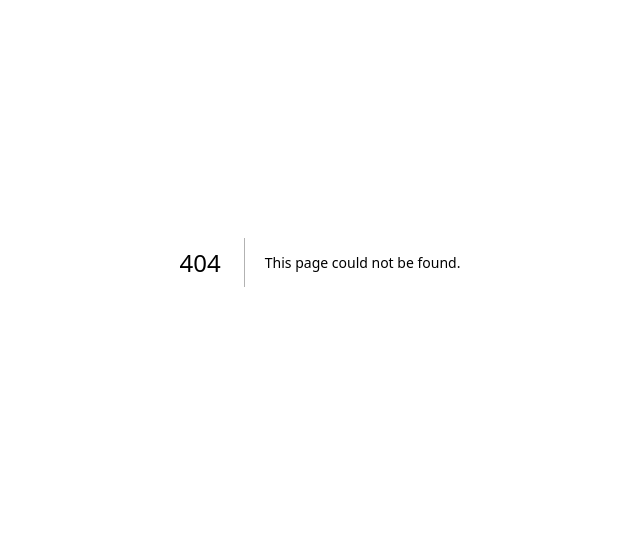
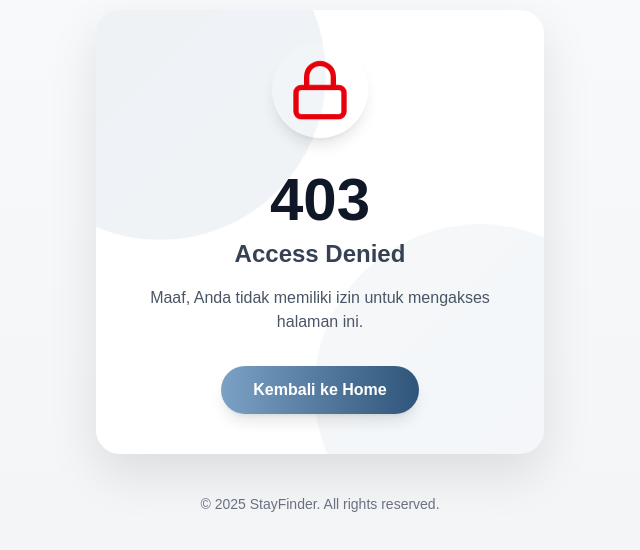
Before and after one commit to AzkiZulham/Fe-FinalProject, a Next.js app: page /403 in a window 1280 px wide. Before the commit this address had no page. Shown: the part 138-688 px from the top of the page, without its empty margins (320-960 px from the left). Built offline with nearby package versions, Linux system fonts and the light colour scheme.

Commit message:
add PRW-12-User-Authorization Protect Page

```diff
--- /dev/null
+++ b/src/app/403/page.tsx
@@ -0,0 +1,70 @@
+// app/403.tsx
+"use client";
+
+import Link from "next/link";
+import { Lock } from "lucide-react";
+
+export default function ForbiddenPage() {
+  return (
+    <main className="flex flex-col items-center justify-center min-h-screen bg-gradient-to-b from-gray-50 to-gray-100 dark:from-gray-900 dark:to-gray-800 px-4 text-center">
+      {/* Card container */}
+      <div className="relative max-w-md w-full bg-white dark:bg-gray-800 shadow-[0_20px_50px_rgba(0,0,0,0.1)] rounded-3xl p-10 overflow-hidden">
+
+        {/* Animated Background Circles */}
+        <div className="absolute -top-24 -left-24 w-80 h-80 bg-gradient-to-br from-[#2f567a]/30 to-[#3a6b97]/30 rounded-full animate-pulse-slow z-0"></div>
+        <div className="absolute -bottom-24 -right-24 w-80 h-80 bg-gradient-to-br from-[#3a6b97]/20 to-[#2f567a]/20 rounded-full animate-pulse-slow z-0"></div>
+
+        {/* Card content */}
+        <div className="relative z-10 flex flex-col items-center">
+          {/* Icon with subtle bounce */}
+          <div className="flex justify-center mb-6 animate-bounce-slow shadow-lg rounded-full p-4 bg-white/20 dark:bg-gray-700/20">
+            <Lock className="w-16 h-16 text-red-600 dark:text-red-400" />
+          </div>
+
+          {/* Code & Title */}
+          <h1 className="text-6xl font-bold text-gray-900 dark:text-white mb-2">403</h1>
+          <h2 className="text-2xl font-semibold text-gray-700 dark:text-gray-300 mb-4">
+            Access Denied
+          </h2>
+
+          {/* Description */}
+          <p className="text-gray-600 dark:text-gray-400 mb-8">
+            Maaf, Anda tidak memiliki izin untuk mengakses halaman ini.
+          </p>
+
+          {/* Button with gradient and shadow */}
+          <Link
+            href="/"
+            className="px-8 py-3 bg-gradient-to-r from-[#7ba2c5] to-[#2f567a] hover:from-[#2f567a] hover:to-[#7ba2c5] text-white font-semibold rounded-full shadow-lg transition-all transform hover:-translate-y-1"
+          >
+            Kembali ke Home
+          </Link>
+        </div>
+      </div>
+
+      {/* Footer note */}
+      <p className="mt-10 text-sm text-gray-500 dark:text-gray-400">
+        © 2025 StayFinder. All rights reserved.
+      </p>
+
+      {/* Tailwind animation classes */}
+      <style jsx>{`
+        @keyframes pulse-slow {
+          0%, 100% { transform: scale(1); opacity: 0.2; }
+          50% { transform: scale(1.1); opacity: 0.4; }
+        }
+        .animate-pulse-slow {
+          animation: pulse-slow 8s infinite;
+        }
+
+        @keyframes bounce-slow {
+          0%, 100% { transform: translateY(0); }
+          50% { transform: translateY(-12px); }
+        }
+        .animate-bounce-slow {
+          animation: bounce-slow 2.5s infinite;
+        }
+      `}</style>
+    </main>
+  );
+}
--- /dev/null
+++ b/src/components/protectedPage.tsx
@@ -0,0 +1,34 @@
+"use client";
+
+import { ReactNode, useEffect } from "react";
+import { useRouter } from "next/navigation";
+import { useAuth } from "../context/authContext";
+
+type Props = {
+  children: ReactNode;
+  role?: "user" | "tenant"; // opsional: kalau halaman khusus role
+};
+
+export default function ProtectedPage({ children, role }: Props) {
+  const { user } = useAuth();
+  const router = useRouter();
+
+  useEffect(() => {
+    if (!user) {
+      // belum login → redirect home
+      router.replace("/");
+    } else if (!user.verified) {
+      // belum verifikasi → redirect home
+      router.replace("/");
+    } else if (role && user.role !== role) {
+      // role salah → redirect 403
+      router.replace("/403");
+    }
+  }, [user, role, router]);
+
+  if (!user || !user.verified || (role && user.role !== role)) {
+    return null; // jangan render apapun sebelum cek selesai
+  }
+
+  return <>{children}</>;
+}
--- /dev/null
+++ b/src/context/authContext.tsx
@@ -0,0 +1,57 @@
+"use client";
+
+import { createContext, useContext, useEffect, useState, ReactNode } from "react";
+import { useRouter } from "next/navigation";
+
+// Tipe data user
+type User = {
+  id: string;
+  role: "user" | "tenant";
+  verified: boolean;
+};
+
+// Tipe data context
+type AuthContextType = {
+  user: User | null;
+  login: (user: User) => void;
+  logout: () => void;
+};
+
+const AuthContext = createContext<AuthContextType | undefined>(undefined);
+
+
+export function AuthProvider({ children }: { children: ReactNode }) {
+  const [user, setUser] = useState<User | null>(null);
+  const router = useRouter();
+
+  useEffect(() => {
+    // Simulasi ambil user dari localStorage
+    const stored = localStorage.getItem("auth");
+    if (stored) {
+      setUser(JSON.parse(stored));
+    }
+  }, []);
+
+  const login = (newUser: User) => {
+    setUser(newUser);
+    localStorage.setItem("auth", JSON.stringify(newUser));
+  };
+
+  const logout = () => {
+    setUser(null);
+    localStorage.removeItem("auth");
+    router.push("/");
+  };
+
+  return (
+    <AuthContext.Provider value={{ user, login, logout }}>
+      {children}
+    </AuthContext.Provider>
+  );
+}
+
+export function useAuth() {
+  const context = useContext(AuthContext);
+  if (!context) throw new Error("useAuth must be used within an AuthProvider");
+  return context;
+}
```
